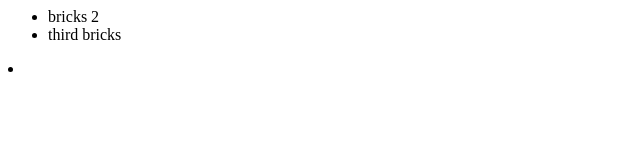
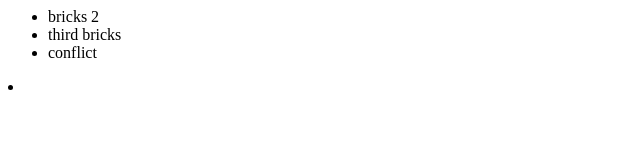
Before and after one commit to ehsanfar/twitter_api, a plain HTML site: page index.html in a window 1280 px wide. Shown: the full height of the page, 0-640 px from the left. Drawn offline with Linux system fonts and the light colour scheme.

Commit message:
a new conflict

```diff
--- a/index.html
+++ b/index.html
@@ -4,6 +4,7 @@
 	<ul>
 		<li>bricks 2</li>
 		<li>third bricks</li>
+		<li>conflict</li>
 	</ul>
 		<li>
 
```
